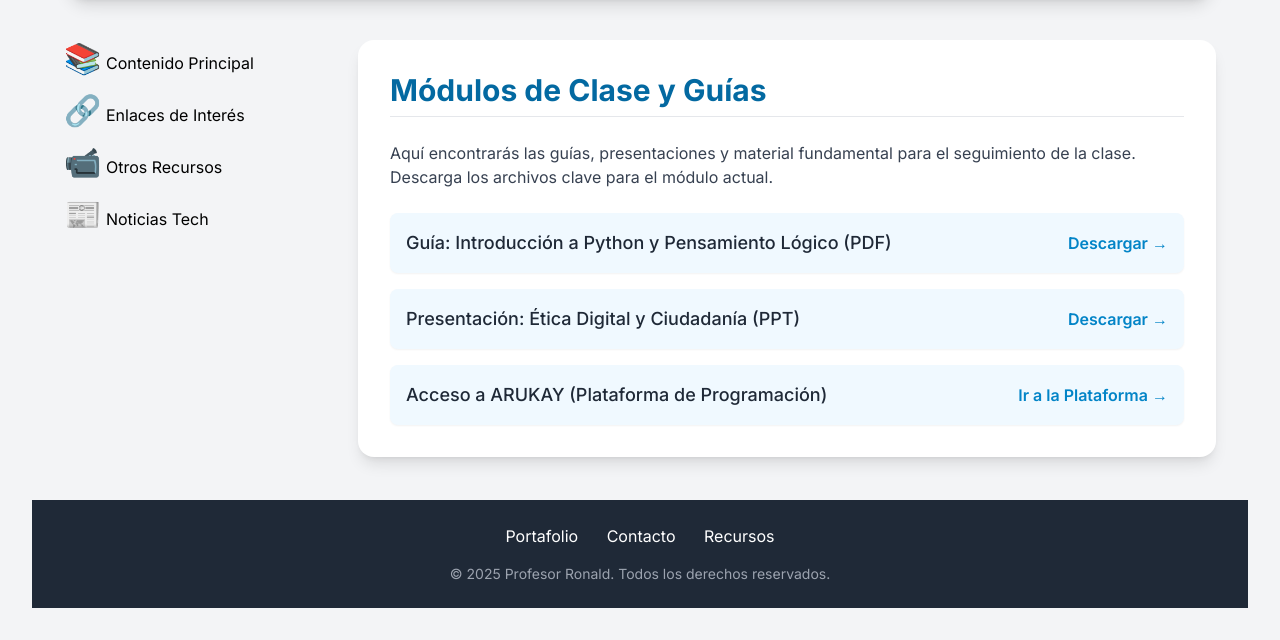
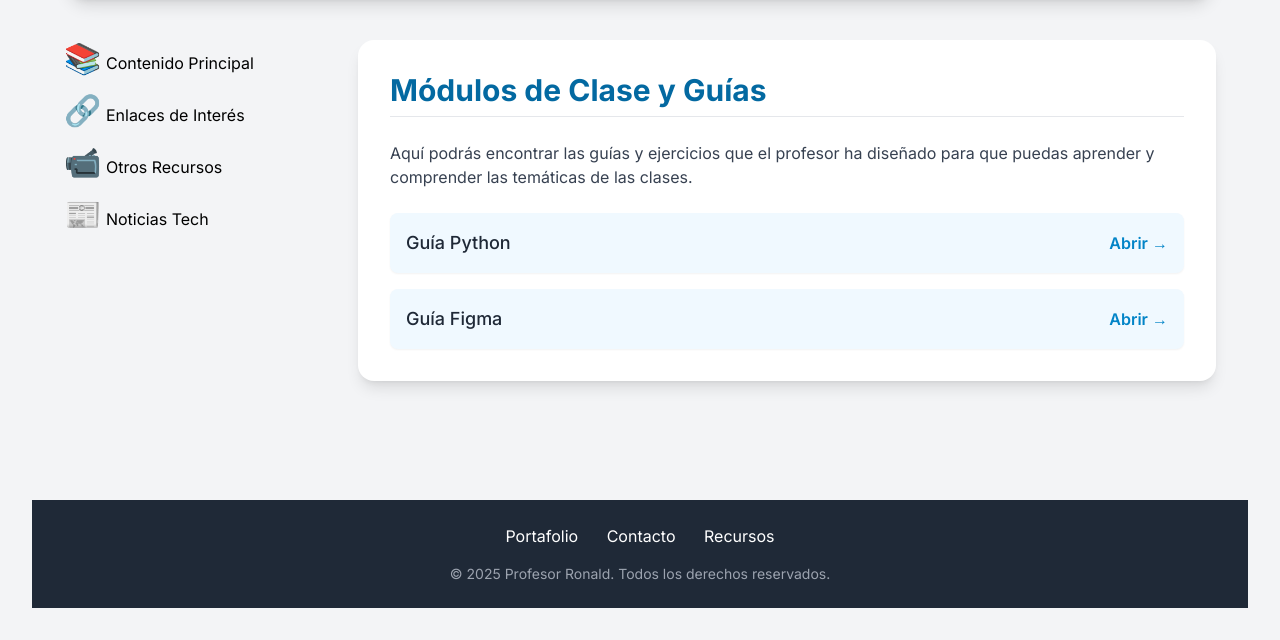
Before and after one commit to chrisayuron/webMrRonald, a plain HTML site: page estudiantes.html in a window 1280 px wide. Shown: the part 160-800 px from the top of the page. Drawn offline with nearby package versions, Linux system fonts and the light colour scheme; a small style sheet from the web is missing.

Commit message:
Se añadieron 2 guías Figma y Python

```diff
--- a/estudiantes.html
+++ b/estudiantes.html
@@ -128,28 +128,23 @@
                 <div id="principal" class="tab-content active">
                     <h2 class="text-3xl font-bold text-sky-700 mb-6 border-b pb-2">Módulos de Clase y Guías</h2>
                     <p class="text-gray-700 mb-6">
-                        Aquí encontrarás las guías, presentaciones y material fundamental para el seguimiento de la clase. Descarga los archivos clave para el módulo actual.
+                        Aquí podrás encontrar las guías y ejercicios que el profesor ha diseñado para que puedas aprender y comprender las temáticas de las clases.
                     </p>
                     <!-- Ejemplos de Contenido Principal -->
                     <div class="space-y-4">
                         <div class="flex items-center justify-between p-4 bg-sky-50 rounded-lg shadow-sm">
-                            <span class="text-lg font-medium text-gray-800">Guía: Introducción a Python y Pensamiento Lógico (PDF)</span>
-                            <a href="#" class="text-sky-600 hover:text-sky-800 font-semibold transition duration-200">
-                                Descargar &rarr;
+                            <span class="text-lg font-medium text-gray-800">Guía Python</span>
+                            <a href="https://drive.google.com/file/d/1GhGMBJUPZcWV_wACRimvG5FmvKdDiujO/view?usp=sharing" target="_blank"  class="text-sky-600 hover:text-sky-800 font-semibold transition duration-200">
+                                Abrir &rarr;
                             </a>
                         </div>
                         <div class="flex items-center justify-between p-4 bg-sky-50 rounded-lg shadow-sm">
-                            <span class="text-lg font-medium text-gray-800">Presentación: Ética Digital y Ciudadanía (PPT)</span>
-                            <a href="#" class="text-sky-600 hover:text-sky-800 font-semibold transition duration-200">
-                                Descargar &rarr;
+                            <span class="text-lg font-medium text-gray-800">Guía Figma</span>
+                            <a href="https://drive.google.com/file/d/10UNZk-cgo25Z8r9tZrSD3uQm98UWGzJs/view?usp=sharing" target="_blank" class="text-sky-600 hover:text-sky-800 font-semibold transition duration-200">
+                                Abrir &rarr;
                             </a>
                         </div>
-                        <div class="flex items-center justify-between p-4 bg-sky-50 rounded-lg shadow-sm">
-                            <span class="text-lg font-medium text-gray-800">Acceso a ARUKAY (Plataforma de Programación)</span>
-                            <a href="#" target="_blank" class="text-sky-600 hover:text-sky-800 font-semibold transition duration-200">
-                                Ir a la Plataforma &rarr;
-                            </a>
-                        </div>
+
                     </div>
                 </div>
 
```
